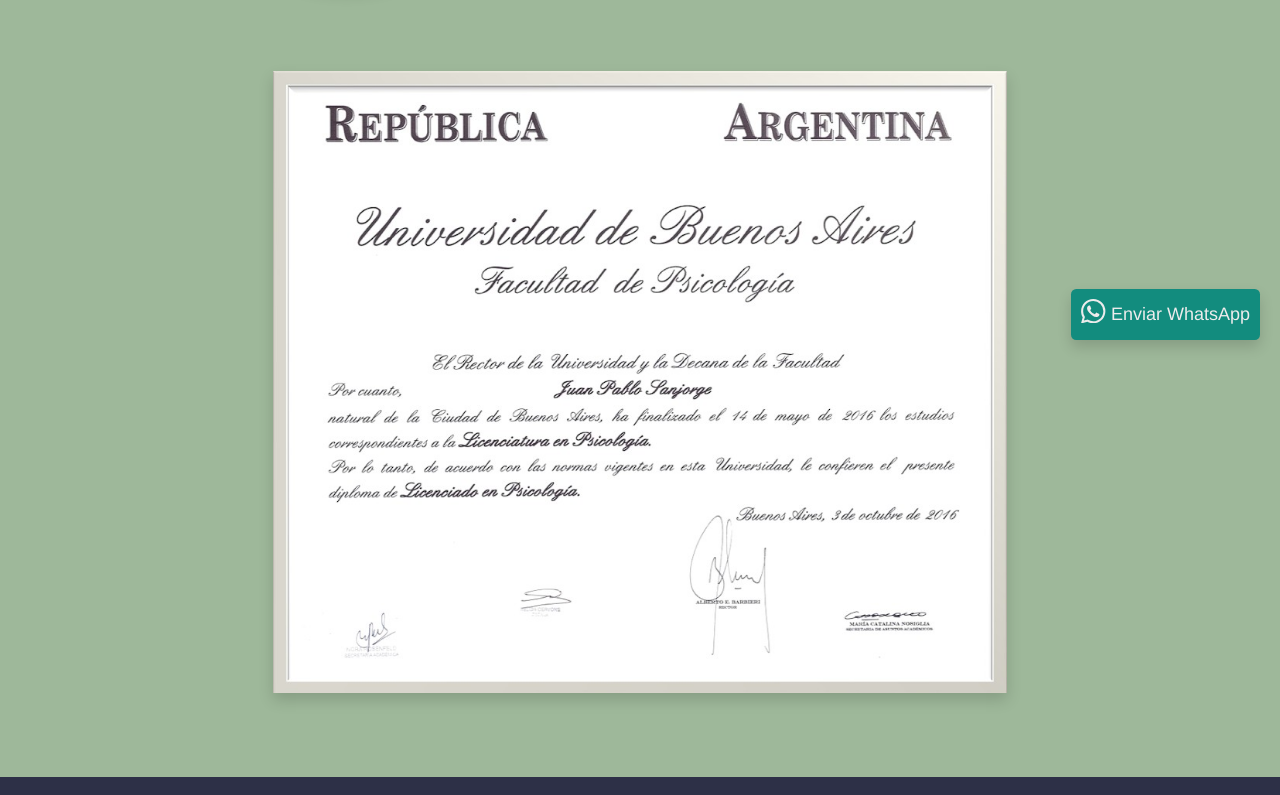
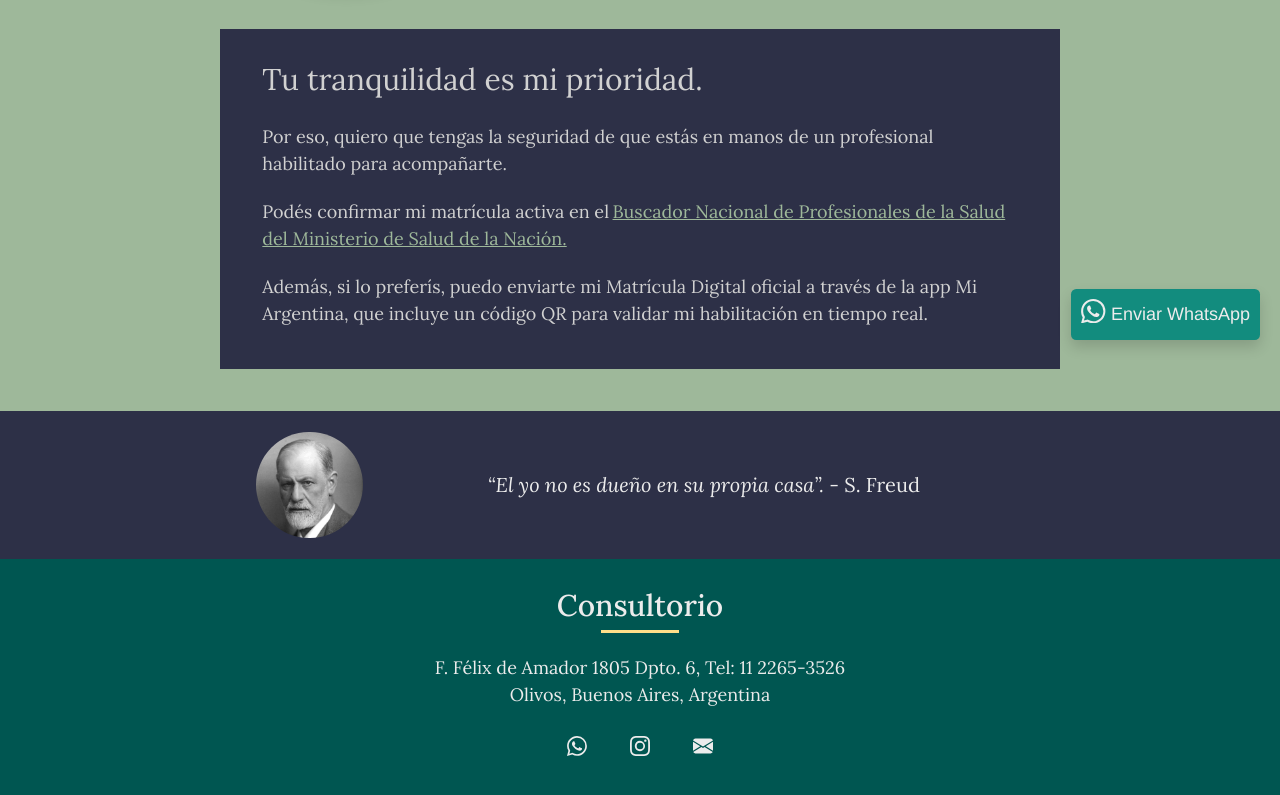
Before and after one commit to tiansanjorge/juan-pablo-sanjorge, a React (Create React App) app: page /info in a window 1280 px wide. Shown: the part 440-1235 px from the top of the page. Built offline with nearby package versions, Linux system fonts and the light colour scheme.

Commit message:
feat: se agrego articulo, logo de instagram y modificaciones en info

```diff
--- a/src/components/Footer.jsx
+++ b/src/components/Footer.jsx
@@ -1,4 +1,9 @@
-import { BsWhatsapp, BsFillEnvelopeFill, BsArrowUpShort } from "react-icons/bs";
+import {
+  BsWhatsapp,
+  BsFillEnvelopeFill,
+  BsArrowUpShort,
+  BsInstagram,
+} from "react-icons/bs";
 
 const Footer = () => {
   return (
@@ -22,6 +27,13 @@
               </a>
               <a
                 className="text-decoration-none blanco hoverAmarillo"
+                href="https://www.instagram.com/juanpablosanjorge"
+                target="_blank"
+              >
+                <BsInstagram />
+              </a>
+              <a
+                className="text-decoration-none blanco hoverAmarillo"
                 href="mailto:jpsanjorge@gmail.com"
                 target="_blank"
               >
@@ -30,7 +42,6 @@
             </div>
             <div className="">
               <a
-
                 className="text-decoration-none size40 weight600 blanco hoverAmarillo"
                 href="#"
               >
@@ -38,12 +49,12 @@
               </a>
             </div>
             <div className="size14">
-              2023 Juan Pablo Sanjorge - Psicólogo, Buenos Aires, Argentina.
-              - Web Design:{" "}
+              2023 Juan Pablo Sanjorge - Psicólogo, Buenos Aires, Argentina. -
+              Web Design:{" "}
               <span>
                 <a
                   className="blanco hoverAmarillo"
-                  href="https://ssanjorge.netlify.com"
+                  href="https://ssanjorge.netlify.app"
                   target="_blank"
                 >
                   Sebastián Sanjorge
--- a/src/pages/Contact.jsx
+++ b/src/pages/Contact.jsx
@@ -3,6 +3,7 @@
   BsFillEnvelopeFill,
   BsCheckSquareFill,
   BsAsterisk,
+  BsInstagram,
 } from "react-icons/bs";
 import { Helmet } from "react-helmet-async";
 import React, { useRef, useState, useEffect } from "react";
@@ -341,6 +342,13 @@
                     <BsWhatsapp className="me-2" /> +54 9 11 2265-3526
                   </a>
                   <a
+                    className="text-decoration-none verdeO hoverVerdeC mt-2 "
+                    href="https://www.instagram.com/juanpablosanjorge"
+                    target="_blank"
+                  >
+                    <BsInstagram className="me-2" /> juanpablosanjorge
+                  </a>
+                  <a
                     className="text-decoration-none verdeO hoverVerdeC mt-2"
                     href="mailto:jpsanjorge@gmail.com"
                     target="_blank"
@@ -491,6 +499,13 @@
                     </a>
                     <a
                       className="subtitulo text-decoration-none verdeO hoverVerdeC mt-2"
+                      href="https://www.instagram.com/juanpablosanjorge"
+                      target="_blank"
+                    >
+                      <BsInstagram className="me-2" /> juanpablosanjorge
+                    </a>
+                    <a
+                      className="subtitulo text-decoration-none verdeO hoverVerdeC mt-2"
                       href="mailto:jpsanjorge@gmail.com"
                       target="_blank"
                     >
--- a/src/pages/Info.jsx
+++ b/src/pages/Info.jsx
@@ -43,13 +43,31 @@
 
       <section className="container-fluid">
         <div className="row">
-          <div className="col-12 d-flex justify-content-center fondoVerdeC py-5">
-            <div className="col-11 col-sm-10 col-md-9 col-xl-7 mb-5 me-0 d-flex justify-content-center">
-              <img
-                className="img-fluid shadow"
-                src="img/titulo.jpg"
-                alt="titulo Juan Pablo Sanjorge"
-              />
+          <div className="col-12 d-flex justify-content-center">
+            <div className="col-11 col-sm-10 col-md-9 col-xl-8 mb-5 me-0 pb-5 pt-4 px-5 gris fondoAzul">
+              <p className=" titulo weight400 mb-4 mt-2">
+                Tu tranquilidad es mi prioridad.
+              </p>
+              <p className="subtitulo2 weight400 mb-4">
+                Por eso, quiero que tengas la seguridad de que estás en manos de
+                un profesional habilitado para acompañarte.
+              </p>
+              <p className="subtitulo2 weight400 mb-4">
+                Podés confirmar mi matrícula activa en el
+                <a
+                  className="verdeC hoverCeleste ms-1"
+                  href="https://sisa.msal.gov.ar/sisa"
+                  target="_blank"
+                >
+                  Buscador Nacional de Profesionales de la Salud del Ministerio
+                  de Salud de la Nación.
+                </a>
+              </p>
+              <p className=" subtitulo2 weight400">
+                Además, si lo preferís, puedo enviarte mi Matrícula Digital
+                oficial a través de la app Mi Argentina, que incluye un código
+                QR para validar mi habilitación en tiempo real.
+              </p>
             </div>
           </div>
         </div>
--- a/src/styles/styles.css
+++ b/src/styles/styles.css
@@ -32,6 +32,10 @@
   color: #ececec;
 }
 
+.gris {
+  color: #d1d1d1;
+}
+
 .negro {
   color: #2e2e2e;
 }
@@ -57,7 +61,7 @@
 }
 
 .rojo {
-  color: #CC2031;
+  color: #cc2031;
 }
 
 .hoverVerdeC:hover {
@@ -72,6 +76,11 @@
 
 .hoverAmarillo:hover {
   color: #ffdf89;
+  transition: 0.15s ease-in;
+}
+
+.hoverCeleste:hover {
+  color: #c4fbff;
   transition: 0.15s ease-in;
 }
 
--- a/src/styles/styles.scss
+++ b/src/styles/styles.scss
@@ -41,6 +41,9 @@
 .blanco {
   color: #ececec;
 }
+.gris {
+  color: #d1d1d1;
+}
 
 .negro {
   color: #2e2e2e;
@@ -66,8 +69,8 @@
   color: #9eb89a;
 }
 
-.rojo{
-  color: #CC2031;
+.rojo {
+  color: #cc2031;
 }
 
 .hoverVerdeC {
@@ -89,6 +92,11 @@
     color: #ffdf89;
     transition: 0.15s ease-in;
   }
+}
+
+.hoverCeleste:hover {
+  color: #c4fbff;
+  transition: 0.15s ease-in;
 }
 
 .fondoBlanco {
@@ -177,7 +185,7 @@
 .size40 {
   font-size: 40px;
 }
-.size60{
+.size60 {
   font-size: 60px;
 }
 
@@ -240,12 +248,11 @@
   text-shadow: 2px 2px 5px rgba(0, 0, 0, 0.1);
 }
 
-.no-resize{
-  resize:none
+.no-resize {
+  resize: none;
 }
 
 // HEADER
-
 
 .fadeInRight {
   &:hover {
@@ -263,7 +270,7 @@
   position: absolute;
   width: 0;
   right: 0;
-  z-index:-1;
+  z-index: -1;
   border-bottom: 2px solid transparent;
   transition: width 0.3s ease-in-out;
 }
@@ -282,9 +289,9 @@
   content: "";
   position: absolute;
   width: 0;
-  bottom:0;
+  bottom: 0;
   left: 0;
-  z-index:2;
+  z-index: 2;
   border-bottom: 2px solid transparent;
   transition: width 0.3s ease-in-out;
 }
@@ -303,9 +310,9 @@
   content: "";
   position: absolute;
   width: 0;
-  bottom:0;
+  bottom: 0;
   left: 0;
-  z-index:2;
+  z-index: 2;
   border-bottom: 2px solid transparent;
   transition: width 0.3s ease-in-out;
 }
@@ -315,7 +322,6 @@
   border-bottom: 1px solid #ffdf89;
   animation: fadeInLeft 0.1s;
 }
-
 
 // HOME PAGE
 
@@ -352,13 +358,13 @@
 }
 
 .sliderRightArrow {
-  top:45%;
+  top: 45%;
   right: 10px;
   z-index: 1;
 }
 
 .sliderLeftArrow {
-  top:45%;
+  top: 45%;
   left: 10px;
   z-index: 1;
 }
@@ -372,7 +378,7 @@
   min-height: 1000px;
 }
 
-.textareaForm{
+.textareaForm {
   height: 110px !important;
   overflow-y: auto;
 }
@@ -380,13 +386,13 @@
 .botonForm {
   background: #005651;
   color: #ececec;
-   &:hover{
+  &:hover {
     background: #ffdf89;
-    color:#2d3047;
+    color: #2d3047;
     transition: 0.3s ease;
-    cursor:pointer
-   }
-   &:disabled {
+    cursor: pointer;
+  }
+  &:disabled {
     background: gray;
     color: #ececec;
     cursor: not-allowed;
@@ -450,6 +456,6 @@
 
 @media screen and (min-width: 1650px) {
   .slider {
-    height:600px
+    height: 600px;
   }
 }
```
Also changed, not shown: src/components/Article.jsx (+23 -5 lines), public/img/titulo.jpg (deleted), 1 other file (tests, documents, lock files or other folders).
